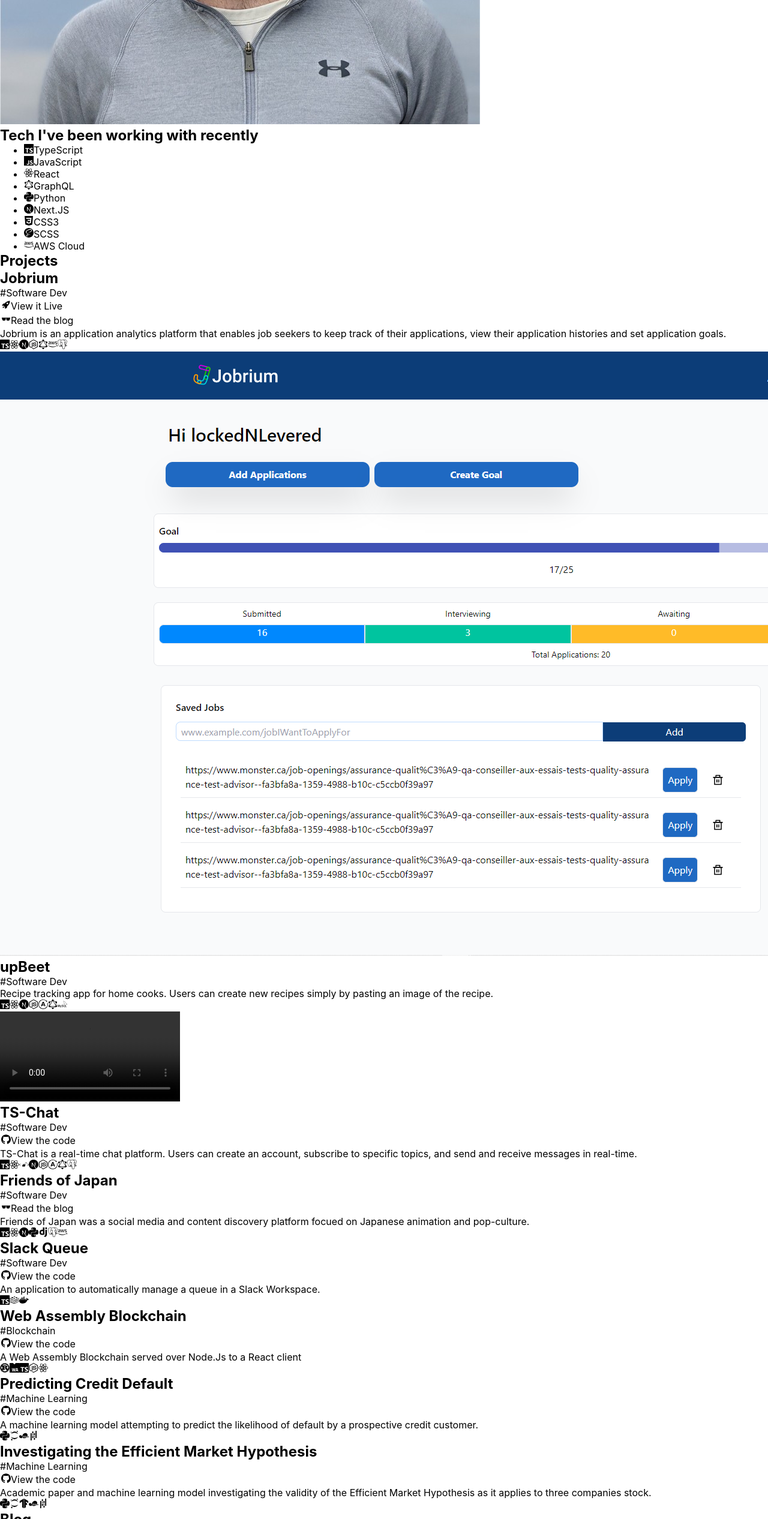
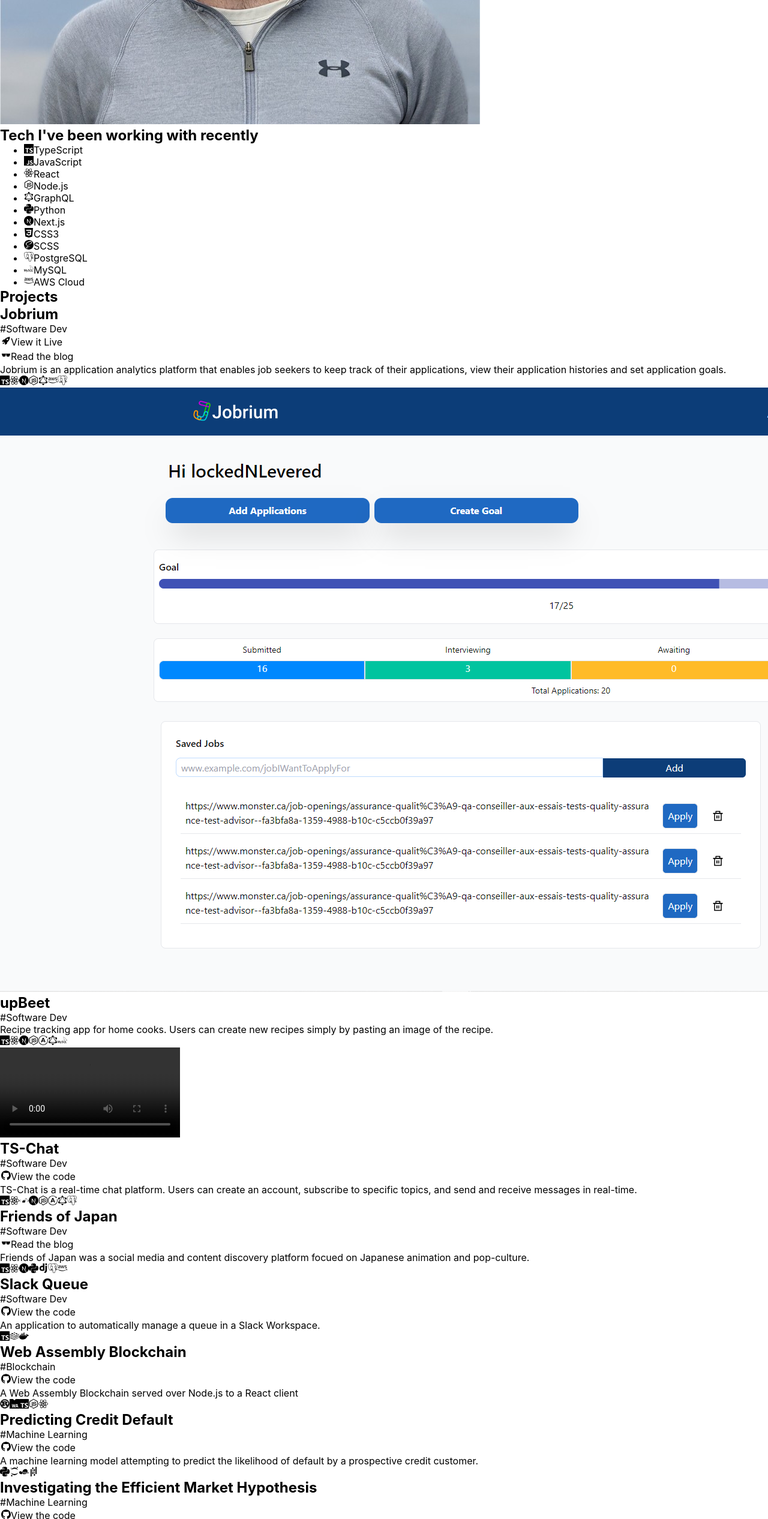
Before and after one commit to shaynelar/shaynelarochelle.com, a Next.js app: page / in a window 1280 px wide. Shown: the part 1573-4105 px from the top of the page at 60% size. Built offline with nearby package versions, Linux system fonts and the light colour scheme; grey boxes are pictures that could not be loaded.

Commit message:
add additional tech to tech stack

```diff
--- a/components/TechBadge.tsx
+++ b/components/TechBadge.tsx
@@ -17,10 +17,9 @@ export default function TechBadge({ svg, label }: Props) {
 			className="border-2 dark:border-purple-400 border-blue-500 p-4 rounded-2xl m-2 flex  items-center dark:bg-dark bg-white shadow-lg "
 		>
 			{svg({
-				className:
-					"dark:text-blue-200 text-primary text-3xl md:text-4xl lg:text-5xl",
+				className: `dark:text-blue-300  text-primary text-3xl md:text-4xl lg:text-5xl`,
 			})}
-			<span className="hidden sm:inline-block dark:text-white text-primary ml-4 lg:text-xl lg">
+			<span className="hidden sm:inline-block dark:text-white text-primary ml-4 lg:text-xl font-semibold">
 				{label}
 			</span>
 		</motion.li>
--- a/components/TechSection.tsx
+++ b/components/TechSection.tsx
@@ -8,6 +8,9 @@ import {
 	SiCss3,
 	SiSass,
 	SiGraphql,
+	SiPostgresql,
+	SiMysql,
+	SiNodedotjs,
 } from "react-icons/si";
 import { motion } from "framer-motion";
 import Lazy from "react-lazyload";
@@ -45,11 +48,14 @@ export default function TechSection() {
 					<TechBadge label="TypeScript" svg={SiTypescript} />
 					<TechBadge label="JavaScript" svg={SiJavascript} />
 					<TechBadge label="React" svg={SiReact} />
+					<TechBadge label="Node.js" svg={SiNodedotjs} />
 					<TechBadge label="GraphQL" svg={SiGraphql} />
 					<TechBadge label="Python" svg={SiPython} />
-					<TechBadge label="Next.JS" svg={SiNextdotjs} />
+					<TechBadge label="Next.js" svg={SiNextdotjs} />
 					<TechBadge label="CSS3" svg={SiCss3} />
 					<TechBadge label="SCSS" svg={SiSass} />
+					<TechBadge label="PostgreSQL" svg={SiPostgresql} />
+					<TechBadge label="MySQL" svg={SiMysql} />
 					<TechBadge label="AWS Cloud" svg={SiAmazonaws} />
 				</motion.ul>
 			</Lazy>
--- a/data/project-card-data.json
+++ b/data/project-card-data.json
@@ -109,7 +109,7 @@
     },
     {
         "title": "Web Assembly Blockchain",
-        "about": "A Web Assembly Blockchain served over Node.Js to a React client",
+        "about": "A Web Assembly Blockchain served over Node.js to a React client",
         "image": null,
         "video": null,
         "type": {
```
